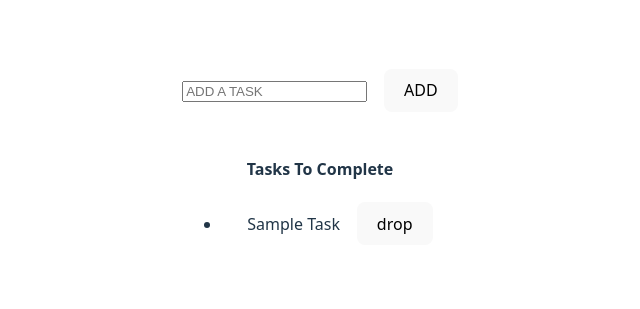
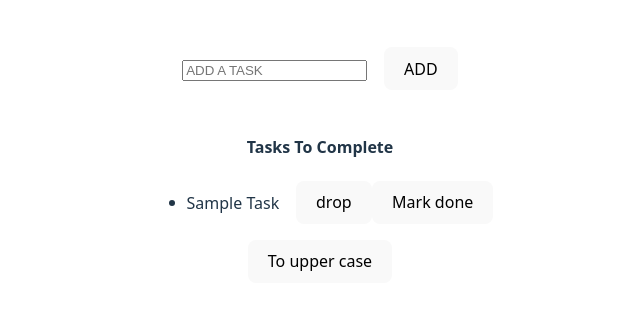
Before and after one commit to yashmudgal390/code, a React (Vite) app in the folder coding stuf/delta/REACT/react-states/: page / in a window 1280 px wide. Shown: the part 235-544 px from the top of the page, without its empty margins (320-960 px from the left). Built offline with nearby package versions, Linux system fonts and the light colour scheme.

Commit message:
add markdone button

```diff
--- a/coding stuf/delta/REACT/react-states/src/TodoList.jsx
+++ b/coding stuf/delta/REACT/react-states/src/TodoList.jsx
@@ -2,14 +2,14 @@ import { v4 as uuidv4 } from 'uuid';
 import { useState } from "react";
 
 export default function TodoList() {
-  let [Todos, setTodos] = useState([{ task: "Sample Task", id: uuidv4() }]);
+  let [Todos, setTodos] = useState([{ task: "Sample Task", id: uuidv4(),isDone:false}]);
   let [newTodo, setNewTodo] = useState("");
 
   let addTask = () => {
     if (newTodo.trim() !== "") {
       setTodos((prevValue) => [
         ...prevValue,
-        { task: newTodo, id: uuidv4() }
+        { task: newTodo, id: uuidv4(),isDone:false }
       ]);
       setNewTodo("");
     }
@@ -20,9 +20,36 @@ export default function TodoList() {
   };
 
   let deleteTodo = (id) => {
-    setTodos(prevTodo=>Todos.filter((prevTodo) => prevTodo.id !== id));
+    setTodos(prevTodo=>prevTodo.filter((todo) => todo.id !== id));
   };
 
+  let upperCase=()=>{
+  setTodos(Todos.map((prevTodo)=>{
+    return{...prevTodo,task:prevTodo.task.toUpperCase(),
+
+    };
+  }))
+  }
+let isDoneTask = (id) => {
+  setTodos((prevTodo) => {
+    return prevTodo.map((todo) => {
+      if (todo.id == id) {
+        return {
+          ...todo,
+          isDone:true,
+        };
+      } else {
+        return todo;
+      }
+    });
+  });
+};
+
+let markDone=(id)=>{
+  setTodos((todo)=>{
+    return todo.id()
+  })
+}
   return (
     <div>
       <input
@@ -38,12 +65,15 @@ export default function TodoList() {
       <ul>
         {Todos.map((todo) => (
           <li key={todo.id}>
-            <span>{todo.task}</span>
+            <span style={todo.isDone ? {textDecorationLine:"line-through"}:{}}>{todo.task}</span>
             &nbsp;&nbsp;&nbsp;&nbsp;
             <button onClick={() => deleteTodo(todo.id)}>drop</button>
+            <button onClick={()=>isDoneTask(todo.id)}>Mark done</button>
           </li>
+
         ))}
       </ul>
+      <button onClick={upperCase}>To upper case </button>
     </div>
   );
 }
```
